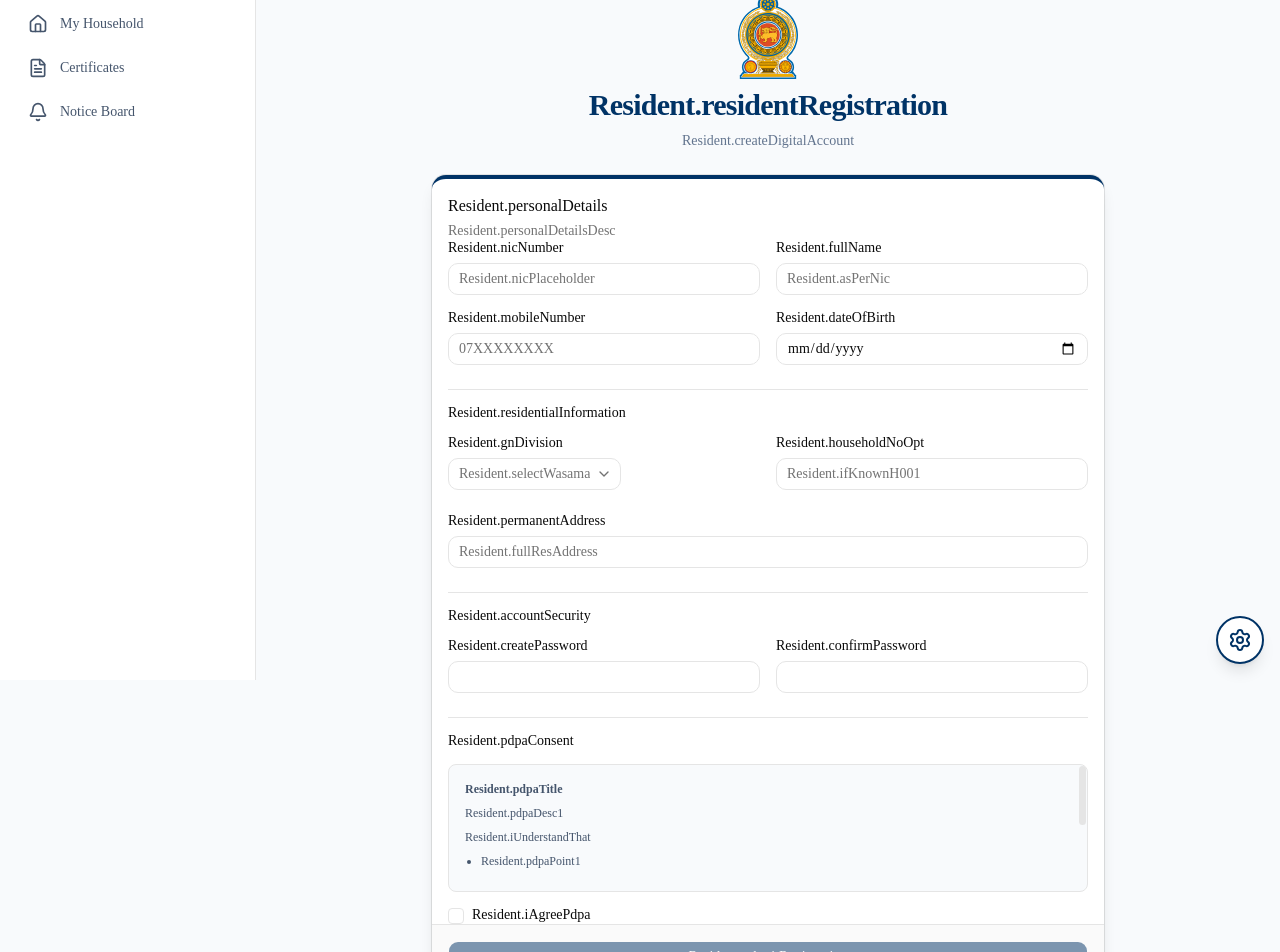
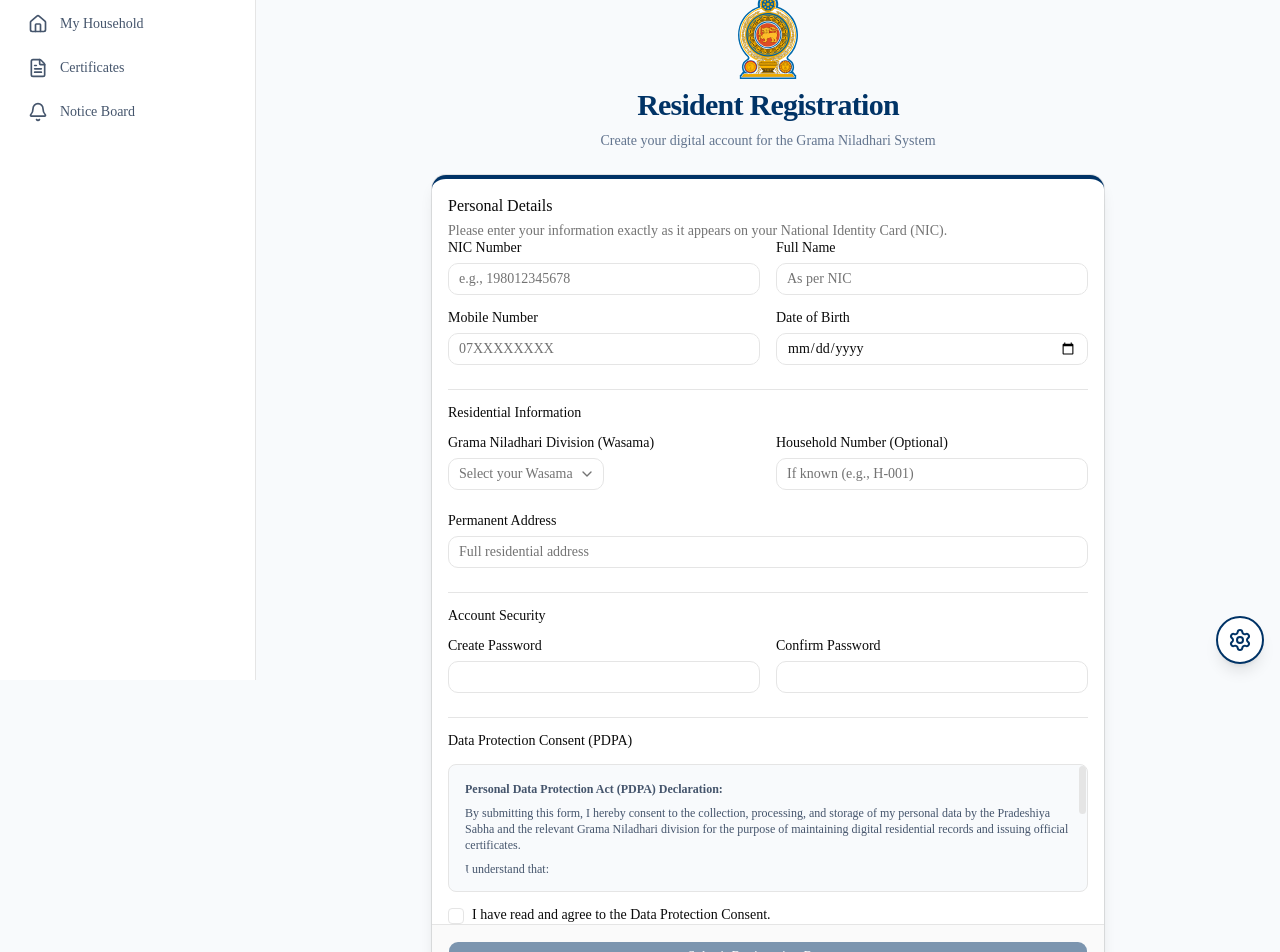
Before and after one commit to imalwic/grama-niladhari-system, a Next.js app in the folder frontend/: page /en/resident/register in a window 1280 px wide. Shown: the part 120-1072 px from the top of the page. Built offline with nearby package versions, Linux system fonts and the light colour scheme.

Commit message:
Fix translation keys in resident registration page

```diff
--- a/frontend/src/app/[locale]/resident/register/page.tsx
+++ b/frontend/src/app/[locale]/resident/register/page.tsx
@@ -16,7 +16,7 @@ import { useTranslations } from "next-intl";
 export default function ResidentRegistration() {
   const [isSubmitted, setIsSubmitted] = useState(false);
   const [consentGiven, setConsentGiven] = useState(false);
-  const t = useTranslations("Resident");
+  const t = useTranslations("Registration");
 
   const handleSubmit = (e: React.FormEvent) => {
     e.preventDefault();
@@ -33,13 +33,13 @@ export default function ResidentRegistration() {
             <div className="flex justify-center mb-4">
               <CheckCircle2 className="h-16 w-16 text-green-600" />
             </div>
-            <CardTitle className="text-2xl">{t("registrationSubmitted")}</CardTitle>
+            <CardTitle className="text-2xl">{t("submittedTitle")}</CardTitle>
             <CardDescription>
-              {t("regSubmitDesc")}
+              {t("submittedDesc")}
             </CardDescription>
           </CardHeader>
           <CardContent className="text-sm text-slate-600 dark:text-slate-300">
-            {t("regWaitMsg")}
+            {t("submittedInfo")}
           </CardContent>
           <CardFooter>
             <Link href="/" className="w-full">
@@ -63,10 +63,10 @@ export default function ResidentRegistration() {
             className="mb-2"
           />
           <h1 className="text-3xl font-bold tracking-tight text-[#003366] dark:text-blue-400">
-            {t("residentRegistration")}
+            {t("title")}
           </h1>
           <p className="text-sm text-slate-500 dark:text-slate-400">
-            {t("createDigitalAccount")}
+            {t("subtitle")}
           </p>
         </div>
 
@@ -102,7 +102,7 @@ export default function ResidentRegistration() {
 
               {/* Address Info */}
               <div className="space-y-4 pt-4 border-t dark:border-slate-800">
-                <h3 className="text-sm font-medium leading-none">{t("residentialInformation")}</h3>
+                <h3 className="text-sm font-medium leading-none">{t("residentialInfo")}</h3>
                 <div className="grid grid-cols-1 gap-4 sm:grid-cols-2">
                   <div className="space-y-2">
                     <Label htmlFor="wasama">{t("gnDivision")}</Label>
@@ -111,19 +111,19 @@ export default function ResidentRegistration() {
                         <SelectValue placeholder={t("selectWasama")} />
                       </SelectTrigger>
                       <SelectContent className="dark:bg-slate-800 dark:border-slate-700">
-                        <SelectItem value="WN-102">{t("wasama1")}</SelectItem>
-                        <SelectItem value="WS-103">{t("wasama2")}</SelectItem>
-                        <SelectItem value="MD-201">{t("wasama3")}</SelectItem>
+                        <SelectItem value="WN-102">WN-102 Weeraketiya North</SelectItem>
+                        <SelectItem value="WS-103">WS-103 Weeraketiya South</SelectItem>
+                        <SelectItem value="MD-201">MD-201 Medamulana</SelectItem>
                       </SelectContent>
                     </Select>
                   </div>
                   <div className="space-y-2">
-                    <Label htmlFor="householdNo">{t("householdNoOpt")}</Label>
-                    <Input id="householdNo" placeholder={t("ifKnownH001")} className="dark:bg-slate-800 dark:border-slate-700" />
+                    <Label htmlFor="householdNo">{t("householdNumber")}</Label>
+                    <Input id="householdNo" placeholder={t("ifKnown")} className="dark:bg-slate-800 dark:border-slate-700" />
                   </div>
                   <div className="space-y-2 sm:col-span-2">
                     <Label htmlFor="address">{t("permanentAddress")}</Label>
-                    <Input id="address" placeholder={t("fullResAddress")} required className="dark:bg-slate-800 dark:border-slate-700" />
+                    <Input id="address" placeholder={t("fullAddress")} required className="dark:bg-slate-800 dark:border-slate-700" />
                   </div>
                 </div>
               </div>
@@ -149,16 +149,16 @@ export default function ResidentRegistration() {
                 <ScrollArea className="h-32 rounded-md border p-4 bg-slate-50 dark:bg-slate-800 dark:border-slate-700 text-xs text-slate-600 dark:text-slate-300">
                   <p className="mb-2"><strong>{t("pdpaTitle")}</strong></p>
                   <p className="mb-2">
-                    {t("pdpaDesc1")}
+                    {t("pdpaBody")}
                   </p>
                   <p className="mb-2">
-                    {t("iUnderstandThat")}
+                    {t("pdpaUnderstand")}
                   </p>
                   <ul className="list-disc pl-4 space-y-1">
-                    <li>{t("pdpaPoint1")}</li>
-                    <li>{t("pdpaPoint2")}</li>
-                    <li>{t("pdpaPoint3")}</li>
-                    <li>{t("pdpaPoint4")}</li>
+                    <li>{t("pdpaSecure")}</li>
+                    <li>{t("pdpaAccess")}</li>
+                    <li>{t("pdpaRight")}</li>
+                    <li>{t("pdpaNotify")}</li>
                   </ul>
                 </ScrollArea>
                 <div className="flex items-start space-x-2">
@@ -174,7 +174,7 @@ export default function ResidentRegistration() {
                       htmlFor="consent"
                       className="text-sm font-medium leading-none peer-disabled:cursor-not-allowed peer-disabled:opacity-70 cursor-pointer"
                     >
-                      {t("iAgreePdpa")}
+                      {t("agreeConsent")}
                     </label>
                   </div>
                 </div>
```
